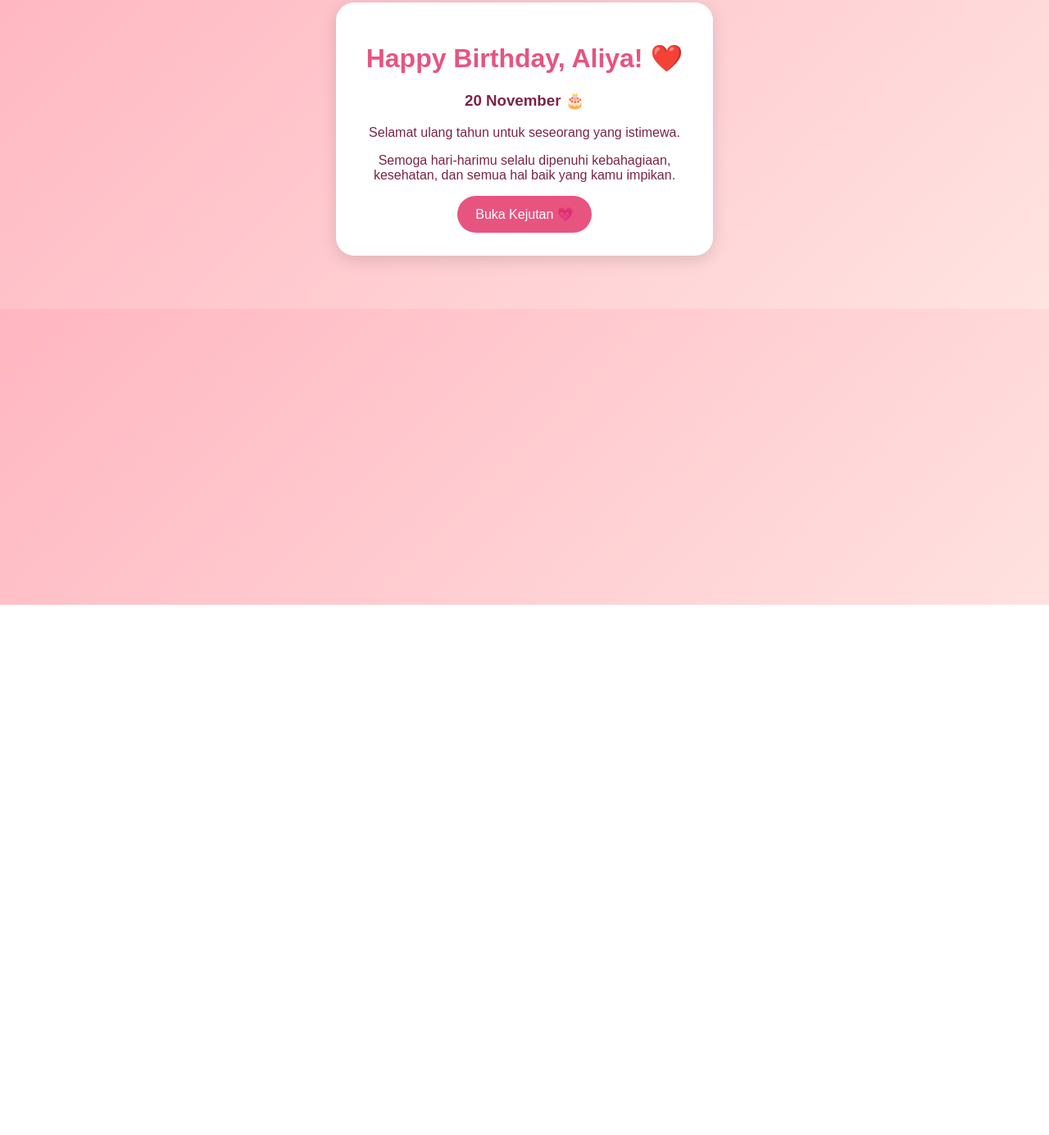
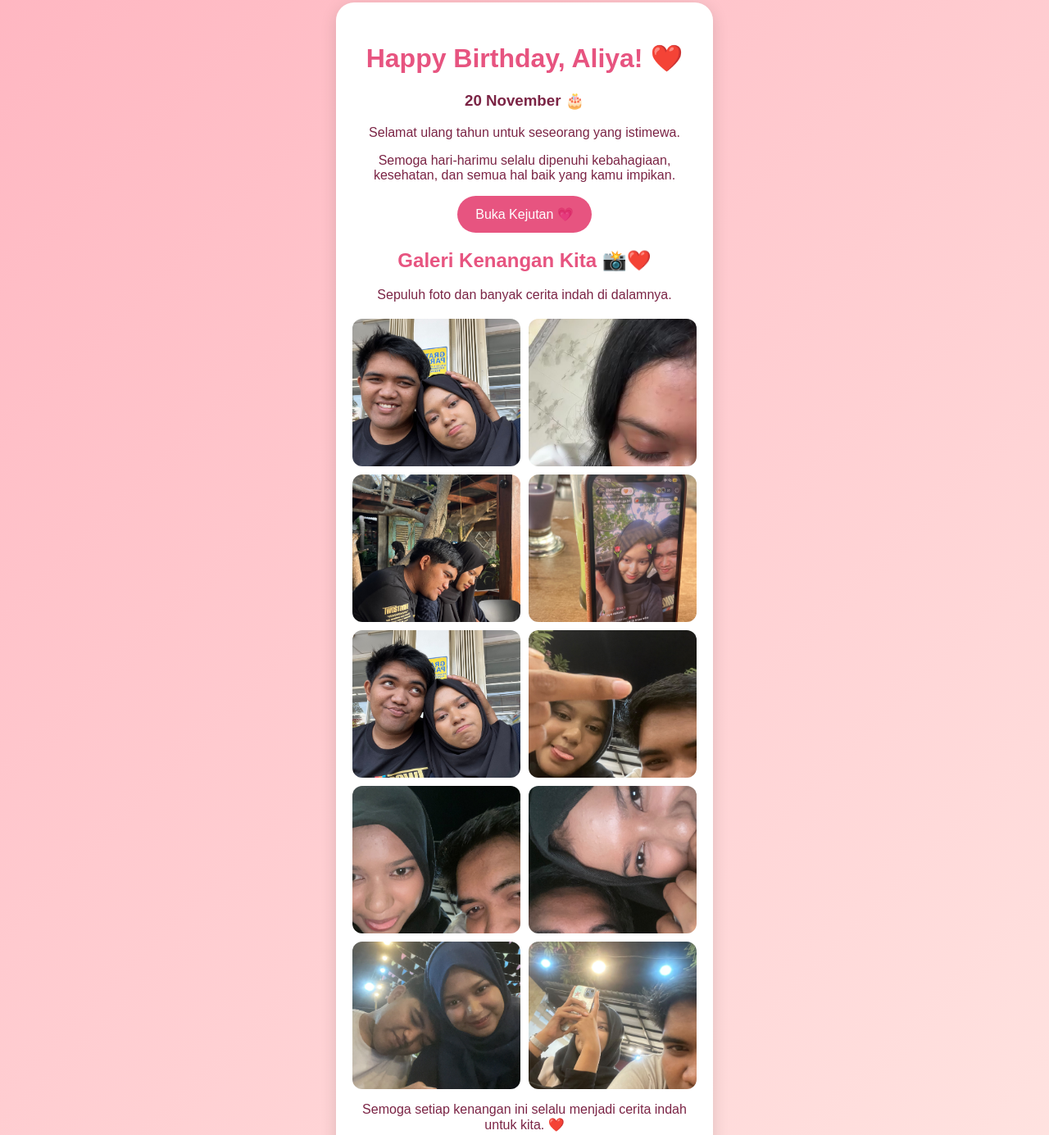
Before and after one commit to achmadfirmansyah615-gif/ultah-aliya-syafa-atur-rohmah, a plain HTML site: page index.html in a window 1280 px wide. Shown: the part 62-1447 px from the top of the page at 82% size. Before the commit the page ends 800 px from the top, so only its background shows below. Drawn offline with Linux system fonts and the light colour scheme.

Commit message:
Update index.html

```diff
--- a/index.html
+++ b/index.html
@@ -1,9 +1,11 @@
+
 <!DOCTYPE html>
 <html lang="id">
 <head>
 <meta charset="UTF-8">
 <meta name="viewport" content="width=device-width, initial-scale=1">
 <title>Happy Birthday Aliya ❤️</title>
+
 <style>
 body {
   margin: 0;
@@ -31,22 +33,57 @@ button {
   font-size: 16px;
 }
 #surprise { display: none; margin-top: 20px; }
+
+.gallery {
+  display: grid;
+  grid-template-columns: repeat(2, 1fr);
+  gap: 10px;
+  margin-top: 20px;
+}
+.gallery img {
+  width: 100%;
+  height: 180px;
+  object-fit: cover;
+  border-radius: 12px;
+}
+h2 { color: #e75480; }
 </style>
 </head>
+
 <body>
 <div class="card">
   <h1>Happy Birthday, Aliya! ❤️</h1>
   <h3>20 November 🎂</h3>
   <p>Selamat ulang tahun untuk seseorang yang istimewa.</p>
   <p>Semoga hari-harimu selalu dipenuhi kebahagiaan, kesehatan, dan semua hal baik yang kamu impikan.</p>
+
   <button onclick="document.getElementById('surprise').style.display='block'">
     Buka Kejutan 💗
   </button>
+
   <div id="surprise">
     <h2>Untuk Aliya ❤️</h2>
     <p>Terima kasih sudah hadir dan menjadi bagian indah dalam hidupku. Semoga kita bisa terus berbagi cerita dan kebahagiaan.</p>
     <p>I love you! 💕</p>
   </div>
+
+  <h2>Galeri Kenangan Kita 📸❤️</h2>
+  <p>Sepuluh foto dan banyak cerita indah di dalamnya.</p>
+
+  <div class="gallery">
+    <img src="IMG-20261118-WA0023.jpg" alt="Kenangan 1">
+    <img src="IMG-20261118-WA0025.jpg" alt="Kenangan 2">
+    <img src="IMG-20261118-WA0026.jpg" alt="Kenangan 3">
+    <img src="IMG-20261118-WA0028.jpg" alt="Kenangan 4">
+    <img src="IMG-20261118-WA0035.jpg" alt="Kenangan 5">
+    <img src="motion_photo_3258928598636456990.jpg" alt="Kenangan 6">
+    <img src="motion_photo_3916680504338192697.jpg" alt="Kenangan 7">
+    <img src="motion_photo_5098505574670298348.jpg" alt="Kenangan 8">
+    <img src="motion_photo_7528715861780236219.jpg" alt="Kenangan 9">
+    <img src="motion_photo_7997016720632540777.jpg" alt="Kenangan 10">
+  </div>
+
+  <p>Semoga setiap kenangan ini selalu menjadi cerita indah untuk kita. ❤️</p>
 </div>
 </body>
 </html>
```
